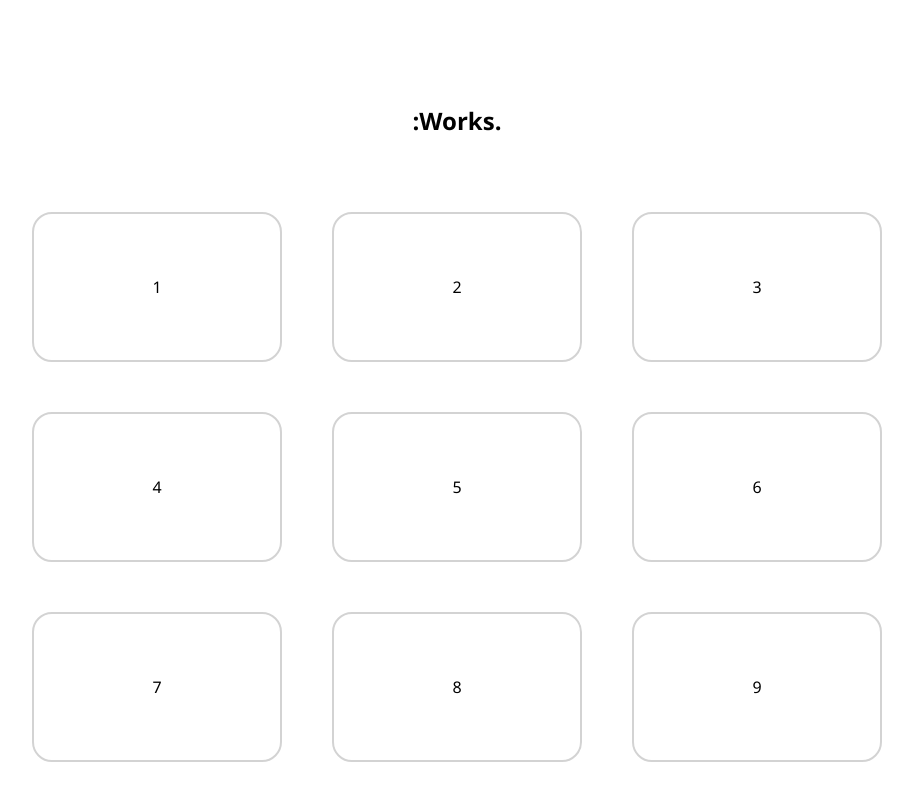
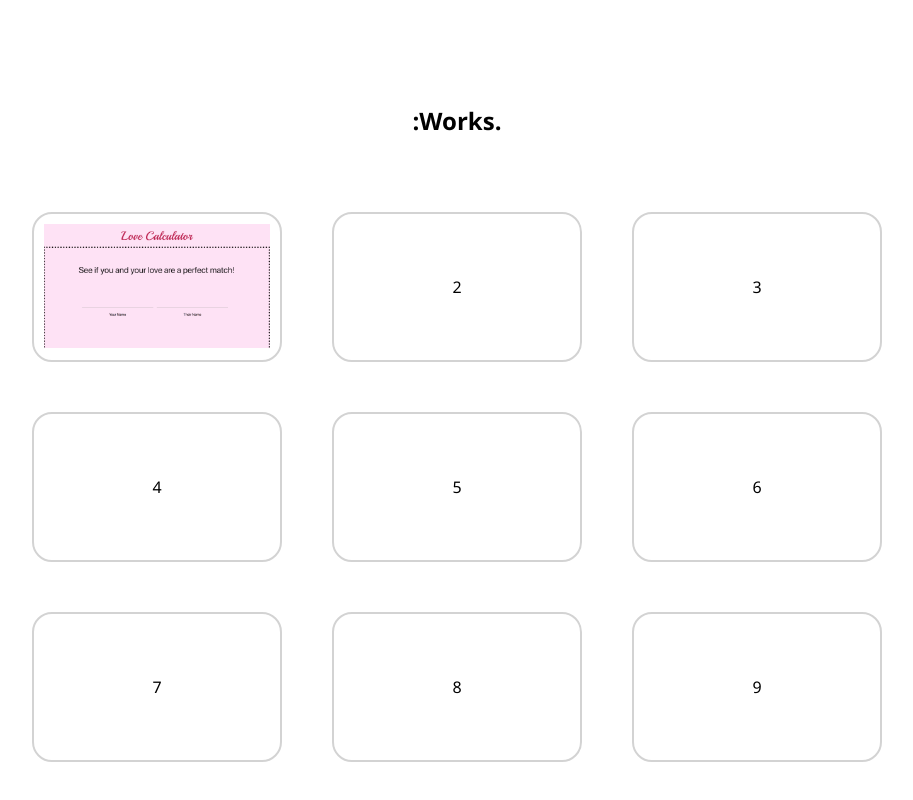
Before and after one commit to andres-abreu/MY-DEVELOPER-PROFILE, a plain HTML site: page index.html in a window 1280 px wide. Shown: the part 1000-1800 px from the top of the page, without its empty margins (183-1096 px from the left). Drawn offline with Linux system fonts and the light colour scheme.

Commit message:
images:links:css/html-mods

```diff
--- a/assets/stylesheet.css
+++ b/assets/stylesheet.css
@@ -87,6 +87,13 @@ li a:hover {
     font-weight: none;
 }
 
+.parent-container > div > a > img {
+    width: auto;
+    height: auto;
+    max-height: 100%;
+    max-width: 100%;
+}
+
 .biography-text-title {
     font-family: 'Segoe UI', Tahoma, Geneva, Verdana, sans-serif;
     font-size: 16px;
--- a/index.html
+++ b/index.html
@@ -36,7 +36,11 @@
             <h2>:Works.</h2>
         </div>
         <div class="parent-container">
-            <div>1</div>
+            <div>
+                <a href="https://zela7alex.github.io/love-match-calculator/" target="_blank">
+                    <img src="assets/andresabreu_dev-profile-pics_affinity./Screen Shot 2022-04-11 at 3.18.45 PM.png" alt="love-match-calculator">
+                </a>
+            </div>
             <div>2</div>
             <div>3</div>
             <div>4</div>
```
Also changed, not shown: assets/andresabreu_dev-profile-pics_affinity./Screen Shot 2022-04-11 at 3.18.45 PM.png (added), 2 other files.
